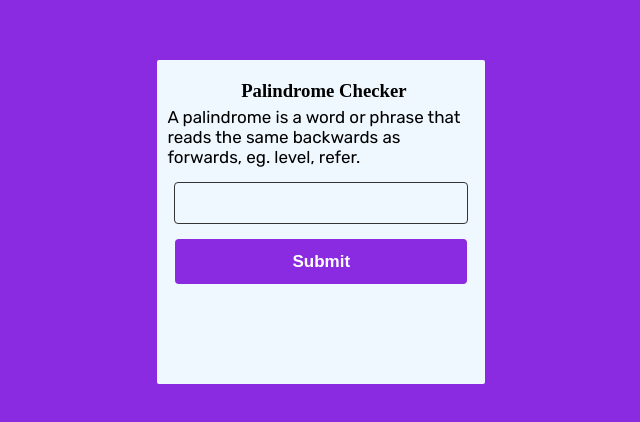
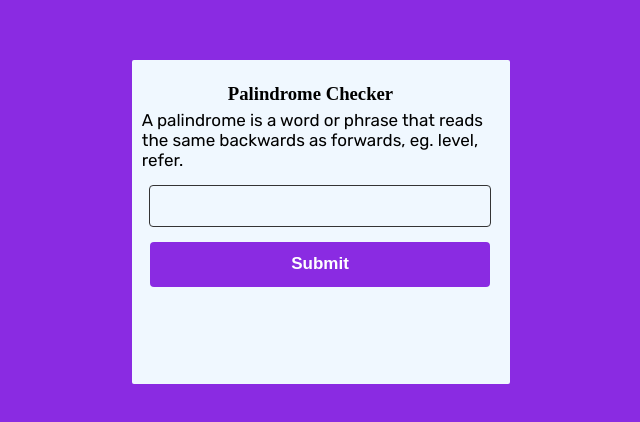
Before and after one commit to Sparks042/Palindrome-Validator, a plain HTML site: page index.html in a window 1280 px wide. Shown: the part 132-554 px from the top of the page, without its empty margins (319-959 px from the left). Drawn offline with Linux system fonts and the light colour scheme.

Commit message:
updating

```diff
--- a/Css/index.css
+++ b/Css/index.css
@@ -13,7 +13,7 @@ body{
 .palindrome{
     border-radius: 2px;
     height: 38vh;
-    width: 24vw;
+    width: 28vw;
     background-color:aliceblue;
     margin: auto;
     margin-top: 15%;
```
Also changed, not shown: index.html (line endings or trailing spaces).
